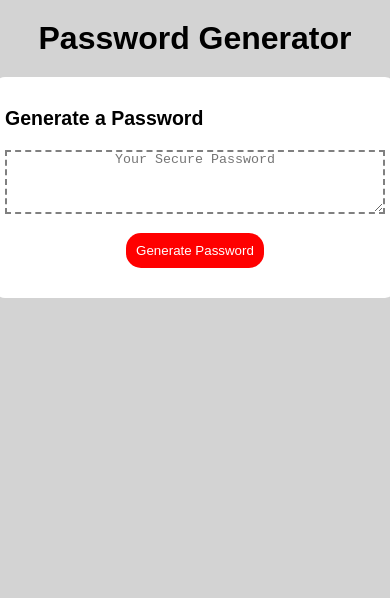
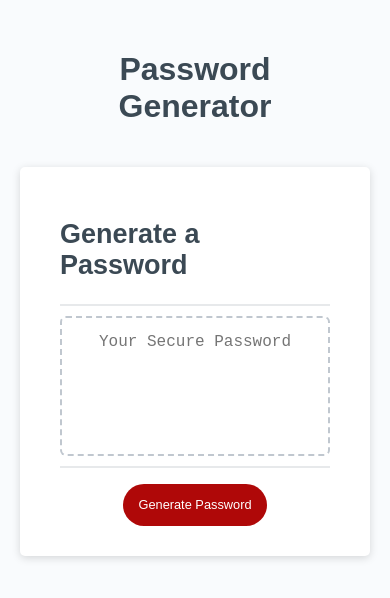
Before and after one commit to jaedon3/password-generator, a plain HTML site: page index.html in a window 390 px wide. Drawn offline with Linux system fonts and the light colour scheme.

Commit message:
done with up to 'when I answer each prompt'

```diff
--- a/assets/css/style.css
+++ b/assets/css/style.css
@@ -1,54 +1,137 @@
-* {
-    box-sizing: border-box;
-    margin: 0;
-    padding: 0;
-  }
+*,
+*::before,
+*::after {
+  box-sizing: border-box;
+}
+
+html,
+body,
+.wrapper {
+  height: 100%;
+  margin: 0;
+  padding: 0;
+}
 
 body {
-    background-color: lightgrey;
-    font-family: Arial, Helvetica, sans-serif;
-    justify-content: center;
-    align-items: center;
-    display: flex;
-  }
+  font-family: sans-serif;
+  background-color: #f9fbfd;
+}
 
-body h1 {
+.wrapper {
+  padding-top: 30px;
+  padding-left: 20px;
+  padding-right: 20px;
+}
+
+header {
   text-align: center;
-  margin-top: 20px;
-  margin-bottom: 20px;
-  color: black;
+  padding: 20px;
+  padding-top: 0px;
+  color: hsl(206, 17%, 28%);
 }
 
 .card {
-  background-color: white;
-  padding: 10px;
-  width: 400px;
-  border-radius: 10px;
+  background-color: hsl(0, 0%, 100%);
+  border-radius: 5px;
+  border-width: 1px;
+  box-shadow: rgba(0, 0, 0, 0.15) 0px 2px 8px 0px;
+  color: hsl(206, 17%, 28%);
+  font-size: 18px;
+  margin: 0 auto;
+  max-width: 800px;
+  padding: 30px 40px;
 }
 
-.card-header {
-  padding: 20px 0 20px 0;
-  font-size: small;
+.card-header::after {
+  content: " ";
+  display: block;
+  width: 100%;
+  background: #e7e9eb;
+  height: 2px;
 }
 
-textarea {
- text-align: center;
- padding-bottom: 30px;
-  width: 100%;
-  border: 2px dashed grey;
+.card-body {
+  min-height: 100px;
 }
 
 .card-footer {
-  display: flex;
-  justify-content: center;
-  align-items: center;
+  text-align: center;
+}
+
+.card-footer::before {
+  content: " ";
+  display: block;
+  width: 100%;
+  background: #e7e9eb;
+  height: 2px;
+}
+
+.card-footer::after {
+  content: " ";
+  display: block;
+  clear: both;
 }
 
 .btn {
-  border-radius: 15px;
-  background-color: red;
-  color: white;
   border: none;
-  padding: 10px;
-  margin: 15px 0 20px 0;
+  background-color: hsl(360, 91%, 36%);
+  border-radius: 25px;
+  box-shadow: rgba(0, 0, 0, 0.1) 0px 1px 6px 0px rgba(0, 0, 0, 0.2) 0px 1px 1px
+    0px;
+  color: hsl(0, 0%, 100%);
+  display: inline-block;
+  font-size: 22px;
+  line-height: 22px;
+  margin: 16px 16px 16px 20px;
+  padding: 14px 34px;
+  text-align: center;
+  cursor: pointer;
 }
+
+button[disabled] {
+  cursor: default;
+  background: #c0c7cf;
+}
+
+.float-right {
+  float: right;
+}
+
+#password {
+  -webkit-appearance: none;
+  -moz-appearance: none;
+  appearance: none;
+  border: none;
+  display: block;
+  width: 100%;
+  padding-top: 15px;
+  padding-left: 15px;
+  padding-right: 15px;
+  padding-bottom: 85px;
+  font-size: 1.2rem;
+  text-align: center;
+  margin-top: 10px;
+  margin-bottom: 10px;
+  border: 2px dashed #c0c7cf;
+  border-radius: 6px;
+  resize: none;
+  overflow: hidden;
+}
+
+@media (max-width: 690px) {
+  .btn {
+    font-size: 1rem;
+    margin: 16px 0px 0px 0px;
+    padding: 10px 15px;
+  }
+
+  #password {
+    font-size: 1rem;
+  }
+}
+
+@media (max-width: 500px) {
+  .btn {
+    font-size: 0.8rem;
+  }
+}
--- a/assets/js/script.js
+++ b/assets/js/script.js
@@ -0,0 +1,74 @@
+// function to generate a random numeric value
+var randomNumber = function(min, max) {
+    var value = Math.floor(Math.random() * (max - min) + min);
+
+    return value;
+  };
+
+
+var lowercaseArray = ["a","b","c","d","e","f","g","h","i","j","k","l","m","n","o","p","q","r","s","t","u","v","w","x","y","z"];
+var uppercaseArray = ["A","B","C","D","E","F","G","H","I","J","K","L","M","N","O","P","Q","R","S","T","U","V","W","X","Y","Z"];
+var specialArray = ["!","@","#","$","%","&","*"];
+var numberArray = ["0","1","2","3","4","5","6","7","8","9"];
+
+  // generate password function
+function generatePassword () {
+var masterArray = []
+    // function to ask length of password
+    var getLength = window.prompt("How many characters would you like your passcode to contain?")
+    console.log(getLength);
+
+    if (getLength <= 7 || getLength >= 129 || getLength === "" || getLength === null) {
+        window.alert("You need to choose a number between 8 and 128. Please try again.");
+        // use return to call it again and stop the rest of this function from running
+        return generatePassword();
+    }
+
+    // function to ask if they want lowercase letters
+        var getLowercase = window.confirm('Would you like to use lowercase letters in your passcode?');
+        console.log(getLowercase);
+
+        if (getLowercase) {
+            masterArray = []
+        }
+
+    // function to ask if they want uppercase letters
+        var getUppercase = window.confirm('Would you like to use uppercase letters in your passcode?');
+        console.log(getUppercase);
+
+        if (getUppercase) {
+            masterArray = []
+        }
+
+    // function to ask if they want to use special characters
+        var getSpecial = window.confirm('Would you like to use special characters in your passcode?');
+        console.log(getSpecial);
+
+        if (getSpecial) {
+            masterArray = []
+        }
+
+    // function to ask if they want to use numbers
+        var getNumbers = window.confirm('Would you like to use numbers in your passcode?');
+        console.log(getNumbers);
+
+        if (getNumbers) {
+            masterArray = []
+        }
+
+}
+
+// Get references to the #generate element
+var generateBtn = document.querySelector("#generate");
+
+// Write password to the #password input
+function writePassword() {
+  var password = generatePassword();
+  var passwordText = document.querySelector("#password");
+
+  passwordText.value = password;
+
+}
+
+// Add event listener to generate button
+generateBtn.addEventListener("click", writePassword);
```
Also changed, not shown: index.html (+3 -1 lines).
